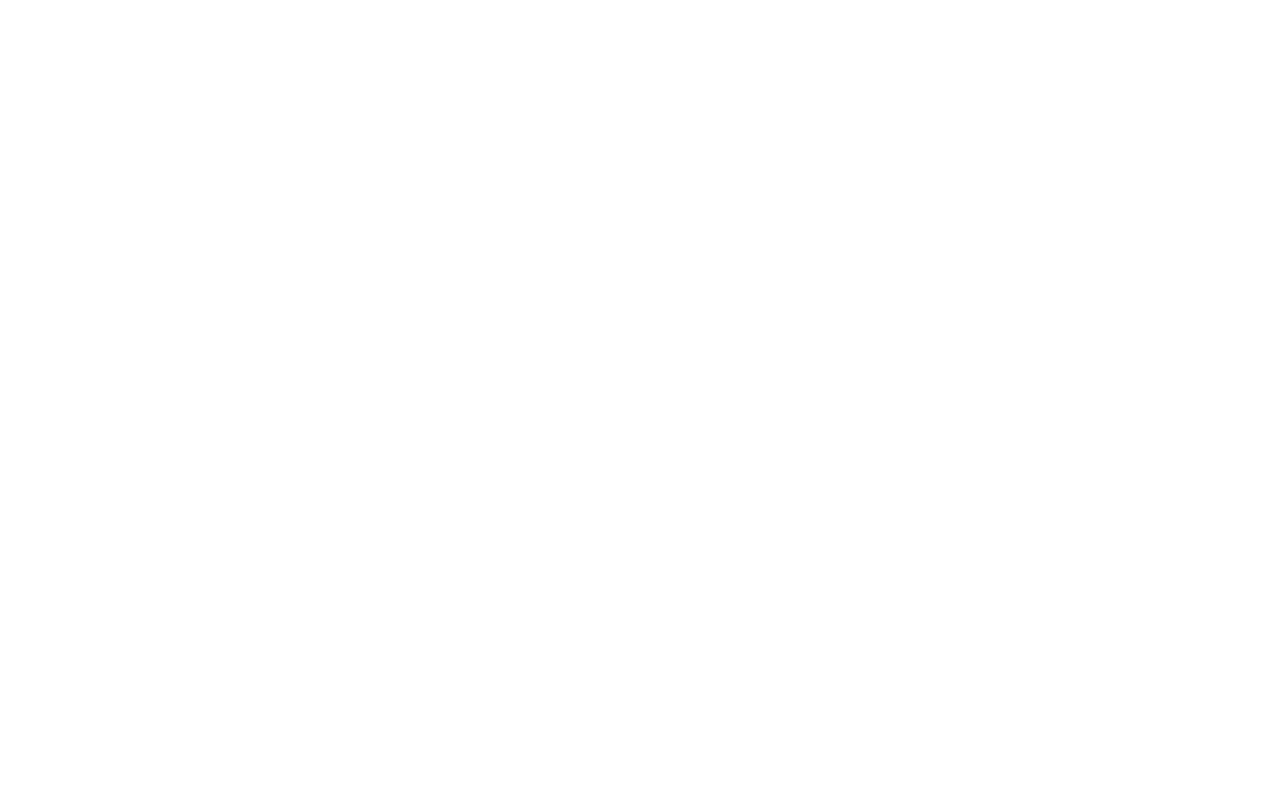
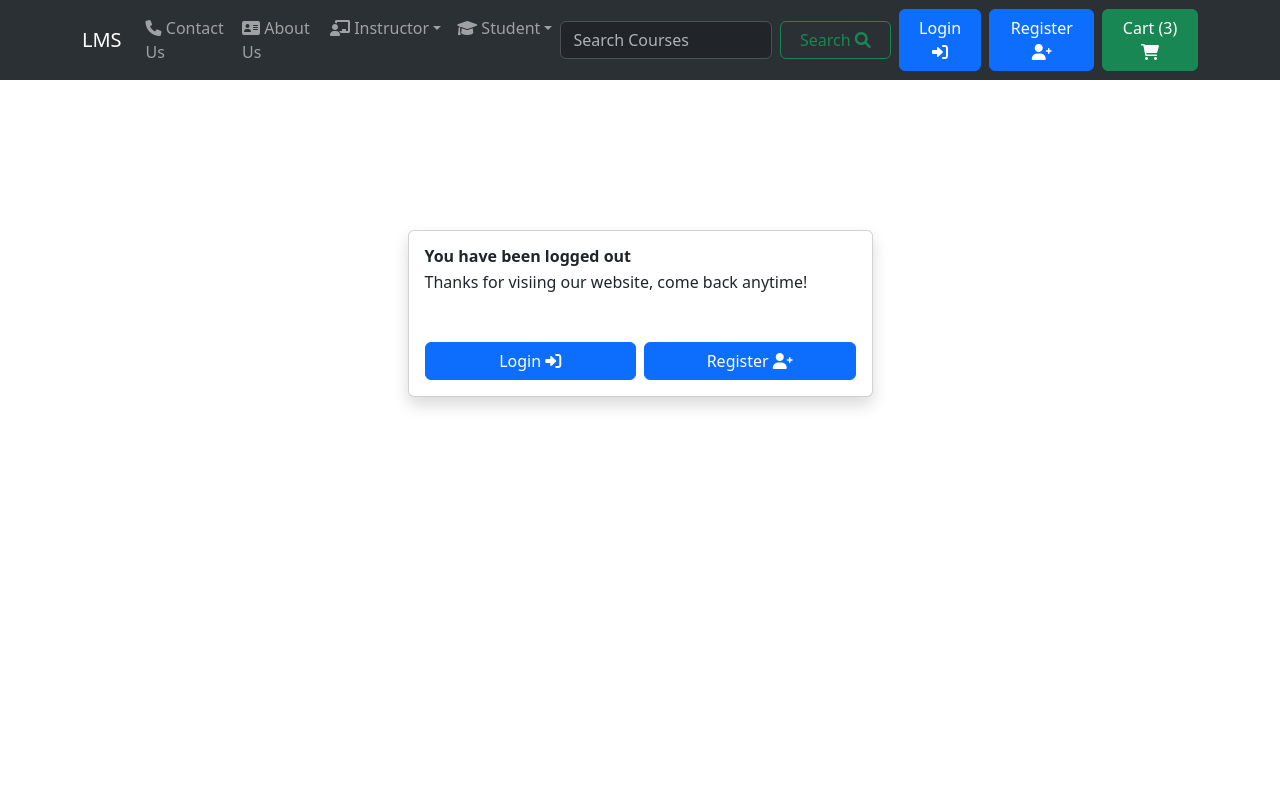
Before and after one commit to Ali-Sina-255/Django-learning-management-system, a React (Vite) app in the folder frontend/: page /logout in a window 1280 px wide. Before the commit this address had no page. Shown: the top 800 px of the page. Built offline with nearby package versions, Linux system fonts and the light colour scheme; what simple-zustand-devtools would draw is missing.

Commit message:
logout funcationality is done

```diff
--- a/frontend/src/App.jsx
+++ b/frontend/src/App.jsx
@@ -5,6 +5,7 @@
 
 import Register from "../src/views/auth/Register";
 import Login from "../src/views/auth/Login";
+import Logout from "./views/auth/Logout";
 function App() {
   return (
     <BrowserRouter>
@@ -12,6 +13,7 @@
         <Routes>
           <Route path="/register/" element={<Register />} />
           <Route path="/login/" element={<Login />} />
+          <Route path="/logout/" element={<Logout />} />
         </Routes>
       </MainWrapper>
     </BrowserRouter>
--- a/frontend/src/utils/auth.js
+++ b/frontend/src/utils/auth.js
@@ -48,10 +48,16 @@
 // logout user
 
 export const logout = () => {
+  // Remove the tokens from cookies
   Cookies.remove("access_token");
   Cookies.remove("refresh_token");
+
+  // Set the user data to null in the store
   useAuthStore.getState().setUser(null);
-  alert("You have been Logout successfully...");
+
+  // Optionally, you can call the setLoading function to set loading to false after logout
+  useAuthStore.getState().setLoading(false);
+
 };
 
 export const setUser = async () => {
--- a/frontend/src/views/auth/Logout.jsx
+++ b/frontend/src/views/auth/Logout.jsx
@@ -1,14 +1,23 @@
-import React from 'react'
-import BaseHeader from '../partials/BaseHeader'
-import BaseFooter from '../partials/BaseFooter'
+import React, { useEffect } from "react";
+import BaseHeader from "../../partials/BaseHeader";
+import BaseFooter from "../../partials/BaseFooter";
 
-
+import { logout } from "../../utils/auth";
+import { Link } from "react-router-dom";
 function Logout() {
+  useEffect(() => {
+    console.log("Logging out...");
+    logout();
+    alert("You are now logged out");
+  }, []);
   return (
     <>
       <BaseHeader />
 
-      <section className="container d-flex flex-column vh-100" style={{ marginTop: "150px" }}>
+      <section
+        className="container d-flex flex-column vh-100"
+        style={{ marginTop: "150px" }}
+      >
         <div className="row align-items-center justify-content-center g-0 h-lg-100 py-8">
           <div className="col-lg-5 col-md-8 py-8 py-xl-0">
             <div className="card shadow">
@@ -21,12 +30,12 @@
                 </div>
                 <form className="needs-validation mt-5" noValidate="">
                   <div className="d-grid d-flex">
-                    <button type="submit" className="btn btn-primary me-2 w-100">
-                      Login <i className='fas fa-sign-in-alt'></i>
-                    </button>
-                    <button type="submit" className="btn btn-primary w-100">
-                      Register <i className='fas fa-user-plus'></i>
-                    </button>
+                    <Link to={`/login/`} className="btn btn-primary me-2 w-100">
+                      Login <i className="fas fa-sign-in-alt"></i>
+                    </Link>
+                    <Link to={`/register/`} className="btn btn-primary w-100">
+                      Register <i className="fas fa-user-plus"></i>
+                    </Link>
                   </div>
                 </form>
               </div>
@@ -37,7 +46,7 @@
 
       <BaseFooter />
     </>
-  )
+  );
 }
 
-export default Logout
+export default Logout;
```
